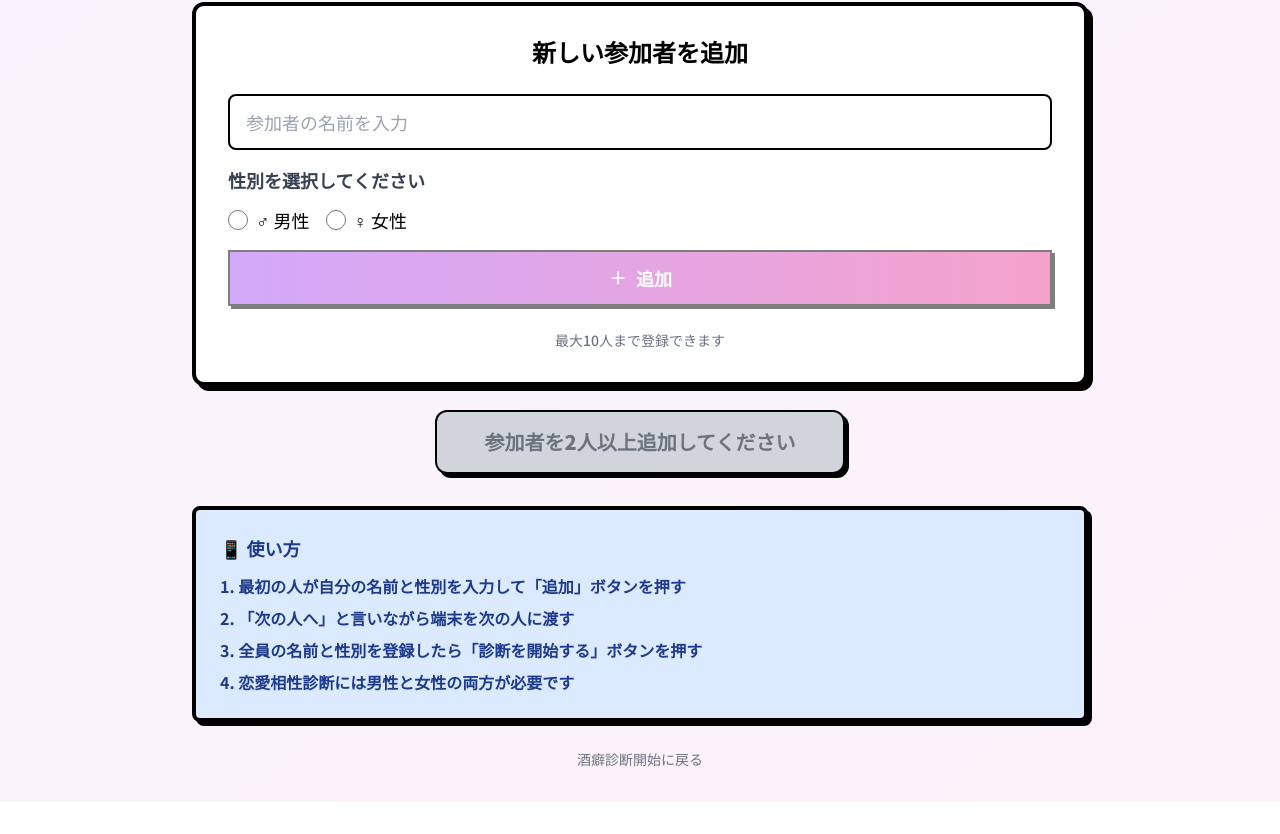
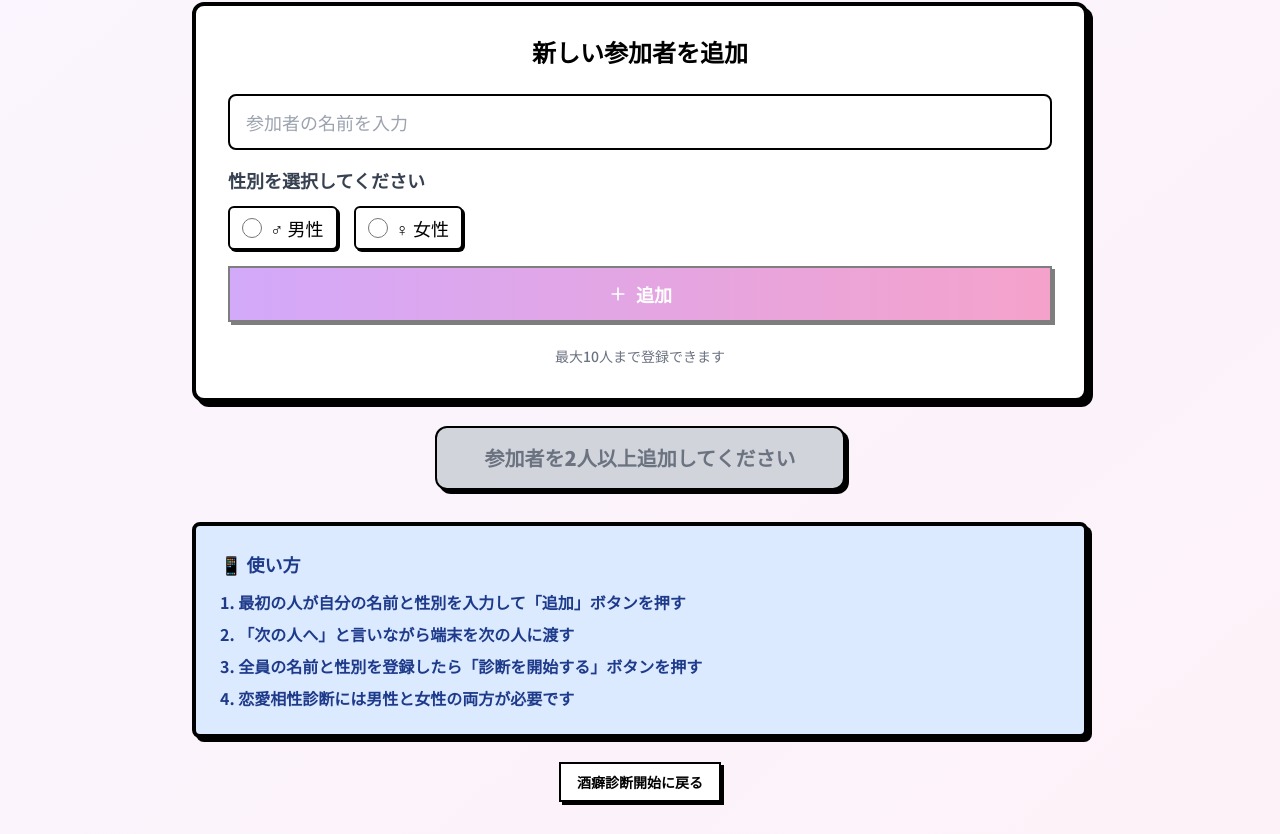
Before and after one commit to tanajirou0987-coder/aisyou, a React (Vite) app: page /group-participant-registration in a window 1280 px wide. Shown: the part 294-1128 px from the top of the page. Before the commit the page ends 1096 px from the top, so only its background shows below. Built offline with nearby package versions, Linux system fonts and the light colour scheme.

Commit message:
UI: 参加者登録の画面全体を統一（性別選択のカード化・戻るボタンのカード風）

```diff
--- a/src/pages/GroupParticipantRegistrationPage.tsx
+++ b/src/pages/GroupParticipantRegistrationPage.tsx
@@ -120,7 +120,7 @@ export function GroupParticipantRegistrationPage() {
                 性別を選択してください
               </label>
               <div className="flex gap-3 md:gap-4">
-                <label className="flex items-center gap-1 md:gap-2 cursor-pointer">
+                <label className="flex items-center gap-1 md:gap-2 cursor-pointer px-2 md:px-3 py-1 md:py-1.5 rounded-md border-2 border-black bg-white" style={{boxShadow: '2px 2px 0 #000000'}}>
                   <input
                     type="radio"
                     name="gender"
@@ -131,7 +131,7 @@ export function GroupParticipantRegistrationPage() {
                   />
                   <span className="text-sm md:text-lg">♂ 男性</span>
                 </label>
-                <label className="flex items-center gap-1 md:gap-2 cursor-pointer">
+                <label className="flex items-center gap-1 md:gap-2 cursor-pointer px-2 md:px-3 py-1 md:py-1.5 rounded-md border-2 border-black bg-white" style={{boxShadow: '2px 2px 0 #000000'}}>
                   <input
                     type="radio"
                     name="gender"
@@ -250,11 +250,12 @@ export function GroupParticipantRegistrationPage() {
           </div>
         </div>
 
-        {/* 戻るボタン */}
+        {/* 戻るボタン（カード風） */}
         <div className="text-center mt-3 md:mt-6">
           <button
             onClick={() => navigate('/group-session-start')}
-            className="text-gray-500 hover:text-gray-700 text-xs md:text-sm"
+            className="text-xs md:text-sm font-extrabold border-2 md:border-3 border-black px-3 md:px-4 py-1.5 md:py-2 bg-white hover:bg-yellow-100"
+            style={{boxShadow: '3px 3px 0 #000000'}}
           >
             酒癖診断開始に戻る
           </button>
```
